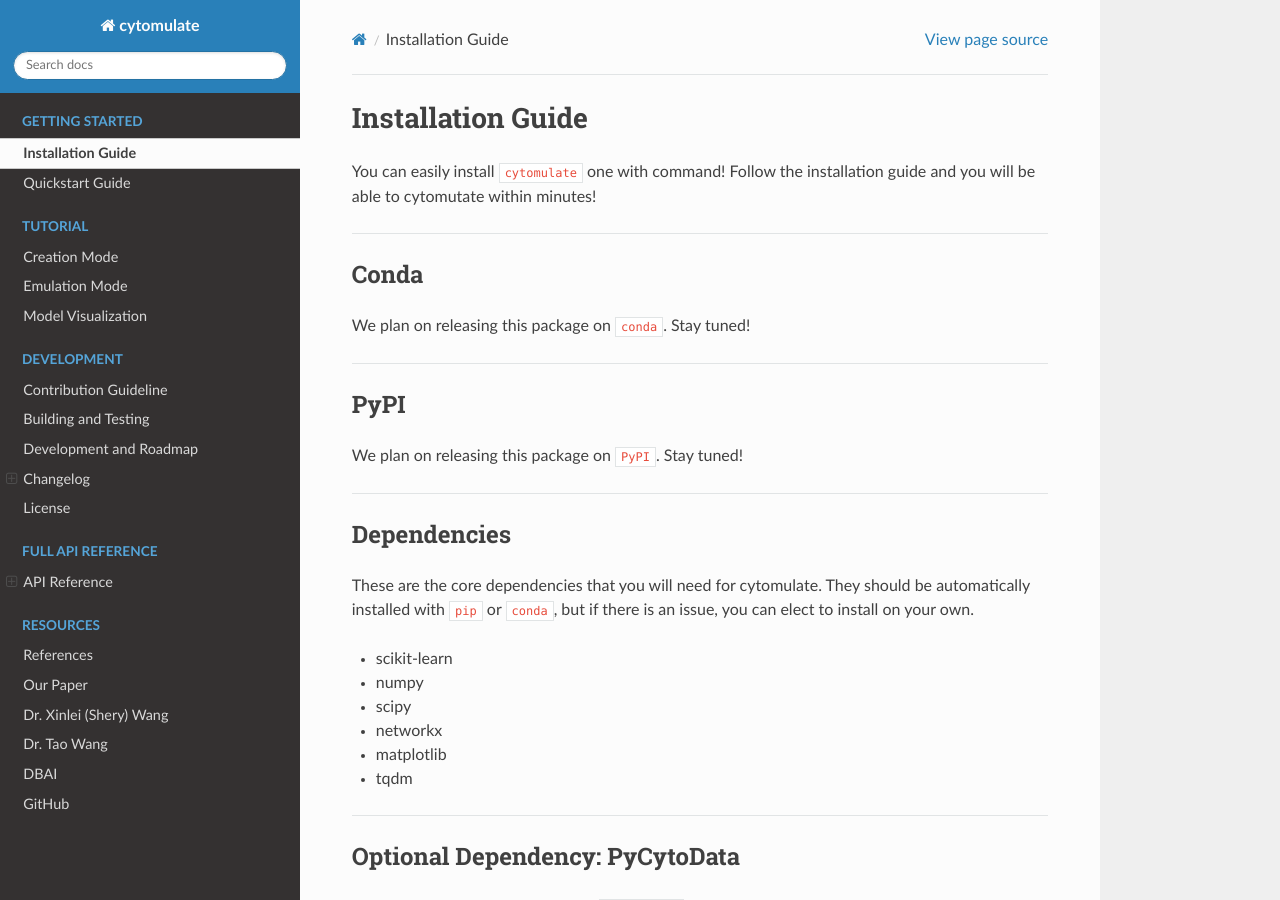
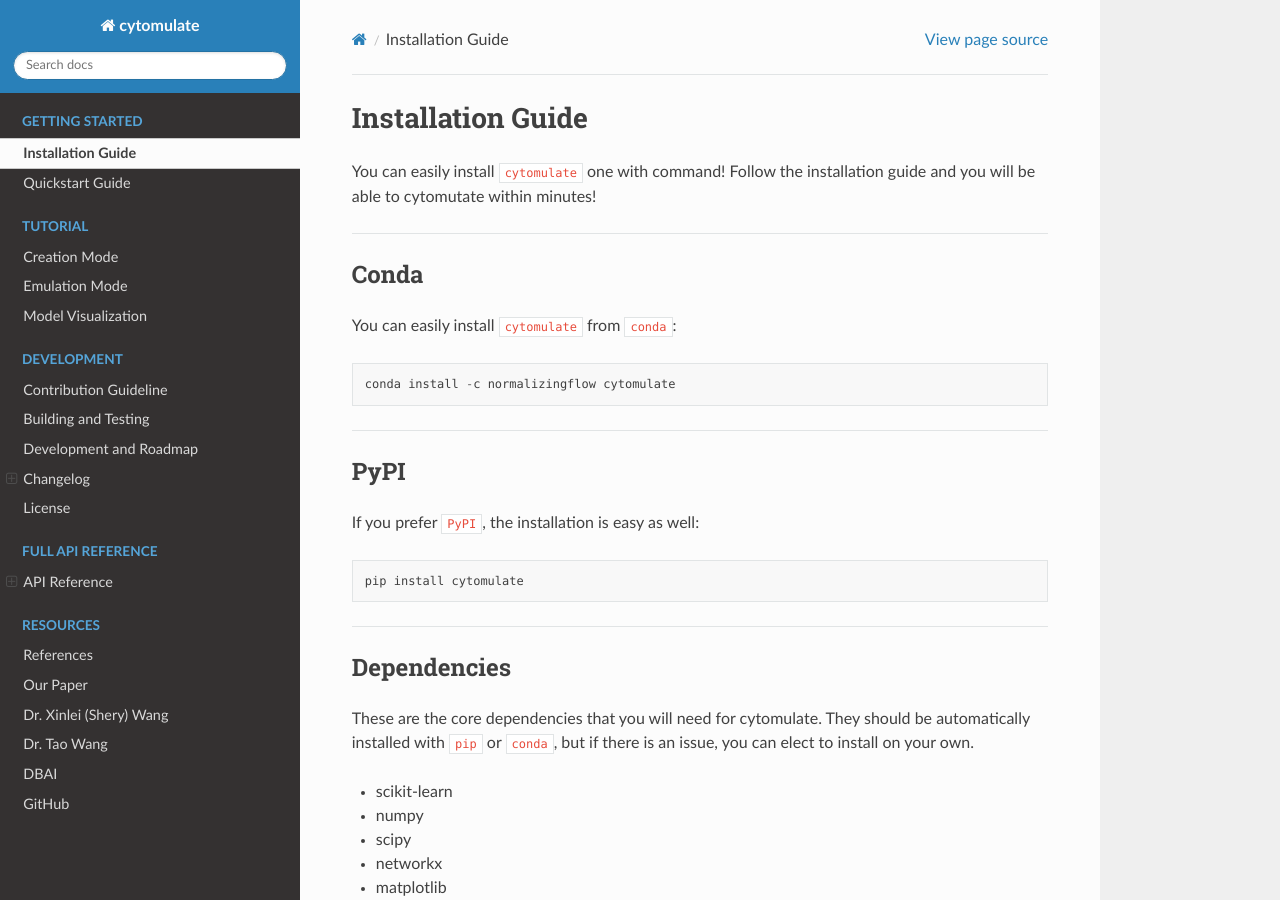
Before and after one commit to kevin931/cytomulate, a Sphinx documentation site: the page built from docs/source/installation.rst, in a window 1280 px wide and 900 px high. Built offline with Sphinx 7.4.7 and the Read the Docs theme 2.0.0, drawn with Linux system fonts in a browser that asks for light colours.

Commit message:
Update installation instrutions and release notes

```diff
--- a/docs/source/change/development.rst
+++ b/docs/source/change/development.rst
@@ -12,11 +12,9 @@
 Project Roadmap and Milestones
 *********************************
 
-Major milestones:
+Milestones and goals:
 
-* Data-based simulation
-* Model-based simulation
-* Publication on PyPI and Anaconda
+* More integration with existing datasets
 
 If you don't see what you like on our milestones, feel free to start a discussion post or
 an issue to let us know!
--- a/docs/source/installation.rst
+++ b/docs/source/installation.rst
@@ -11,7 +11,11 @@
 Conda
 ***********
 
-We plan on releasing this package on ``conda``. Stay tuned!
+You can easily install ``cytomulate`` from ``conda``:
+
+.. code-block::
+
+    conda install -c normalizingflow cytomulate
 
 
 ---------
@@ -20,7 +24,11 @@
 PyPI
 ***********
 
-We plan on releasing this package on ``PyPI``. Stay tuned!
+If you prefer ``PyPI``, the installation is easy as well:
+
+.. code-block::
+
+    pip install cytomulate
 
 ---------
 
```
Also changed, not shown: README.md (+7 -2 lines), docs/source/change/index.rst (+6 -5 lines), docs/source/change/releases.rst (+20 -6 lines).
